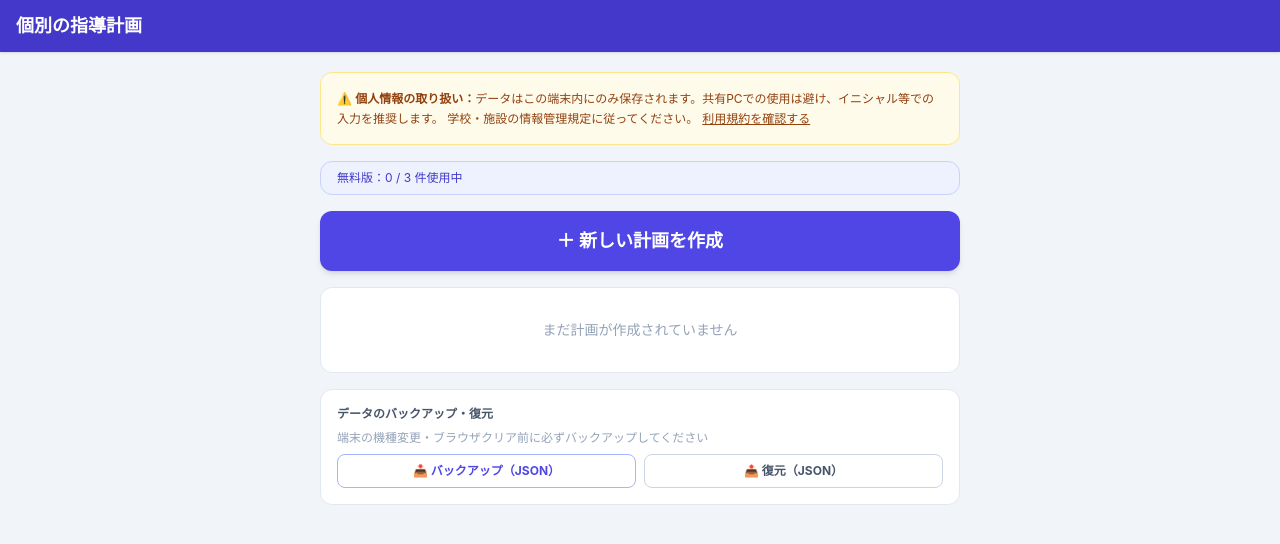
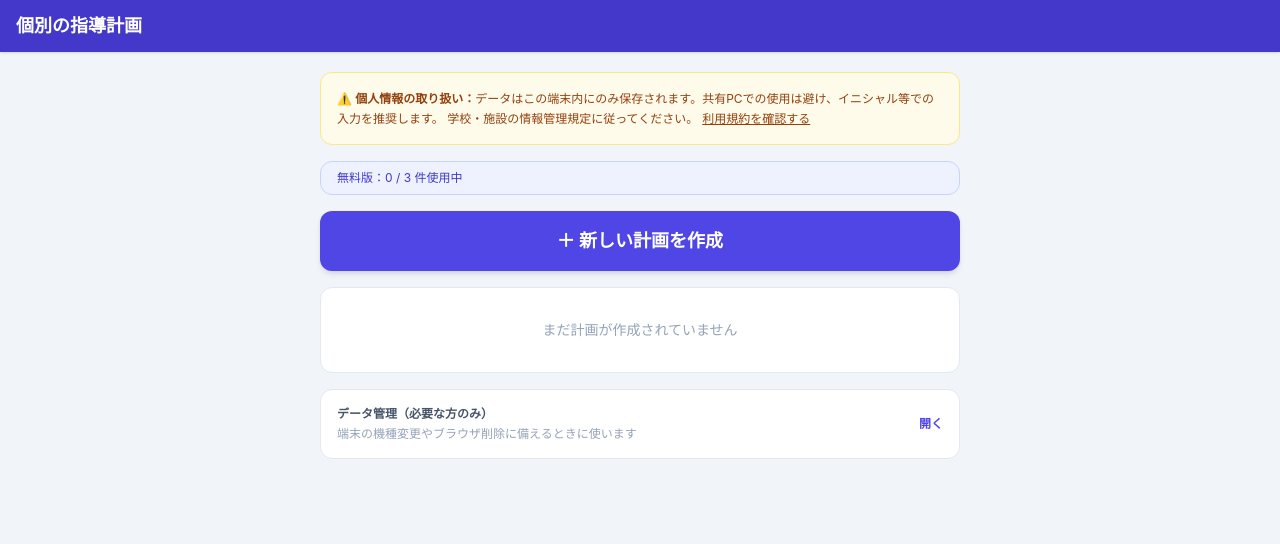
Before and after one commit to manabinomorikyouikuken/iep-maker, a React (Vite) app: page / in a window 1280 px wide. Shown: the top 544 px of the page. Built offline with nearby package versions, Linux system fonts and the light colour scheme.

Commit message:
Hide JSON wording in data management UI

```diff
--- a/src/App.jsx
+++ b/src/App.jsx
@@ -7,7 +7,7 @@ const save = (k, v) => {
     localStorage.setItem(k, JSON.stringify(v))
   } catch (e) {
     if (e.name === 'QuotaExceededError') {
-      alert('⚠️ 保存容量が不足しています。不要なデータを削除するか、バックアップ後にデータを整理してください。')
+      alert('⚠️ 保存容量が不足しています。不要なデータを削除するか、保存データを書き出してからデータを整理してください。')
     }
   }
 }
@@ -181,18 +181,31 @@ function HomeView({ plans, onCreate, onSelect, onDelete, onExport, onImport, onT
         </div>
       ))}
 
-      {/* ① バックアップ */}
-      <div className="bg-white rounded-xl border border-slate-200 p-4 space-y-2 no-print">
-        <p className="text-xs font-bold text-slate-600">データのバックアップ・復元</p>
-        <p className="text-xs text-slate-400">端末の機種変更・ブラウザクリア前に必ずバックアップしてください</p>
-        <div className="flex gap-2">
-          <button onClick={onExport} className="flex-1 py-2 rounded-lg border border-indigo-300 text-indigo-600 text-xs font-bold hover:bg-indigo-50">📥 バックアップ（JSON）</button>
-          <label className="flex-1 py-2 rounded-lg border border-slate-300 text-slate-600 text-xs font-bold hover:bg-slate-50 text-center cursor-pointer">
-            📤 復元（JSON）
-            <input type="file" accept=".json" className="hidden" onChange={e => onImport && importJSON(e, onImport, plans.length)} />
-          </label>
+      {/* ① データ管理 */}
+      <details className="bg-white rounded-xl border border-slate-200 p-4 no-print">
+        <summary className="cursor-pointer list-none">
+          <div className="flex items-center justify-between gap-3">
+            <div>
+              <p className="text-xs font-bold text-slate-600">データ管理（必要な方のみ）</p>
+              <p className="text-xs text-slate-400 mt-1">端末の機種変更やブラウザ削除に備えるときに使います</p>
+            </div>
+            <span className="text-xs font-bold text-indigo-600 whitespace-nowrap">開く</span>
+          </div>
+        </summary>
+        <div className="mt-4 pt-4 border-t border-slate-100 space-y-3">
+          <p className="text-xs text-slate-500 leading-relaxed">
+            この操作は、現在の端末に保存されている計画データをファイルとして保存したり、以前保存したファイルから読み込んだりするためのものです。
+            通常の作成・編集では使わなくても大丈夫です。
+          </p>
+          <div className="flex gap-2">
+            <button onClick={onExport} className="flex-1 py-2 rounded-lg border border-indigo-300 text-indigo-600 text-xs font-bold hover:bg-indigo-50">📥 データを保存</button>
+            <label className="flex-1 py-2 rounded-lg border border-slate-300 text-slate-600 text-xs font-bold hover:bg-slate-50 text-center cursor-pointer">
+              📤 保存データを読み込む
+              <input type="file" accept=".json" className="hidden" onChange={e => onImport && importJSON(e, onImport, plans.length)} />
+            </label>
+          </div>
         </div>
-      </div>
+      </details>
     </div>
   )
 }
@@ -391,7 +404,7 @@ function PrintView({ plan }) {
           <h2 className="font-bold border-l-4 border-indigo-600 pl-2 mb-2">短期目標・手立て・評価</h2>
           {plan.shortGoals.map((g, i) => (
             <table key={g.id} className="w-full border-collapse text-xs mb-3">
-              <thead><tr><th colSpan={2} className="border border-slate-400 bg-indigo-50 px-2 py-1 text-left">目標 {i + 1}{g.jirituArea && `　【自立活動：${JIRITU_AREAS.find(a => a.key === g.jirituArea)?.label}】`}</th></tr></thead>
+              <thead><tr><th colSpan={2} className="border border-slate-400 bg-indigo-50 px-2 py-1 text-left">目標 {i + 1}{g.jirituArea && ` 【自立活動：${JIRITU_AREAS.find(a => a.key === g.jirituArea)?.label}】`}</th></tr></thead>
               <tbody>
                 <tr><th className="border border-slate-400 bg-slate-100 px-2 py-1 w-1/4 align-top">短期目標</th><td className="border border-slate-400 px-2 py-2 whitespace-pre-wrap">{g.goal}</td></tr>
                 <tr><th className="border border-slate-400 bg-slate-100 px-2 py-1 align-top">手立て</th><td className="border border-slate-400 px-2 py-2 whitespace-pre-wrap">{g.approach}</td></tr>
@@ -450,7 +463,7 @@ function UpgradeView({ onBack }) {
           <li>✅ 学校様式に合わせたカスタマイズ</li>
           <li>✅ 優先サポート</li>
         </ul>
-        <p className="text-xs text-slate-400">個人：¥480/月　学校契約：¥5,000/月〜</p>
+        <p className="text-xs text-slate-400">個人：¥480/月 学校契約：¥5,000/月〜</p>
         <a href="mailto:manabinomorikyouikuken@gmail.com?subject=IEPアプリ プレミアムプランについて"
           className="block w-full py-3 rounded-xl bg-indigo-600 text-white font-bold text-center text-sm">
           プレミアムプランを問い合わせる
```
